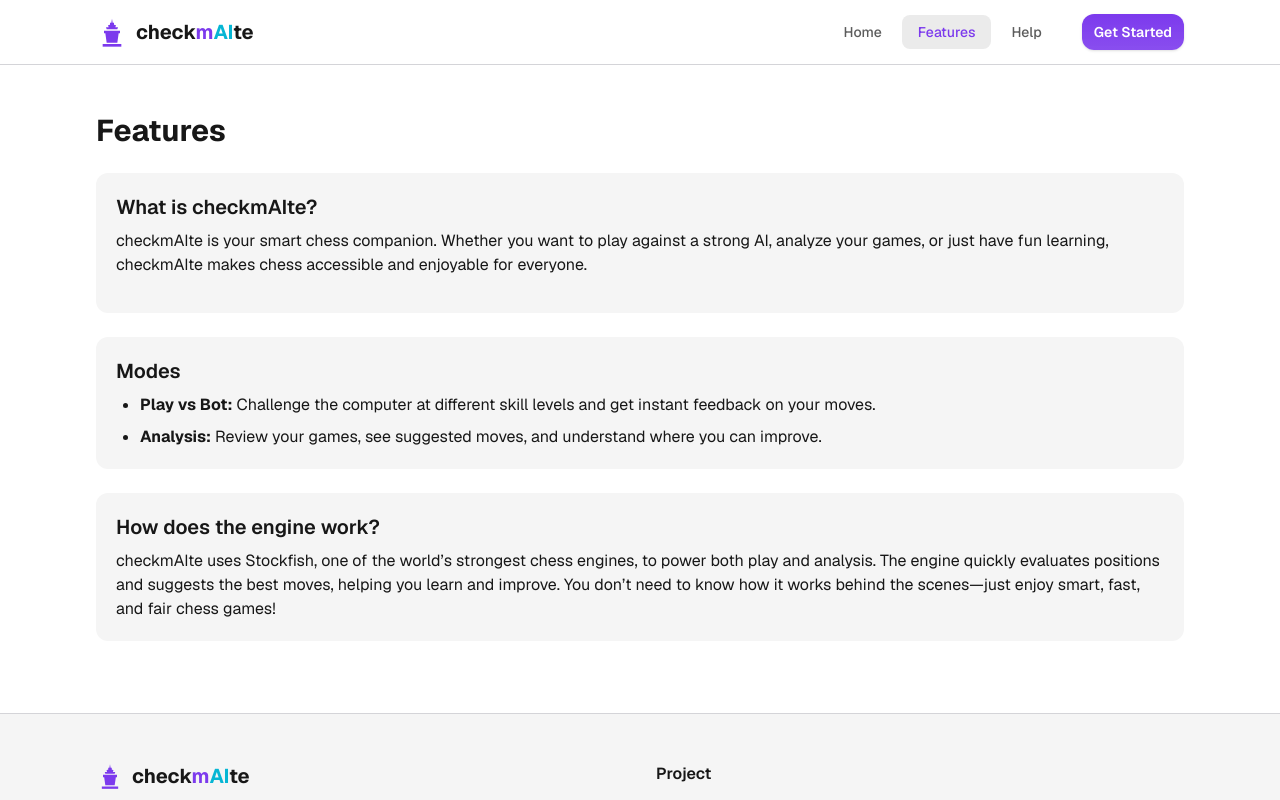
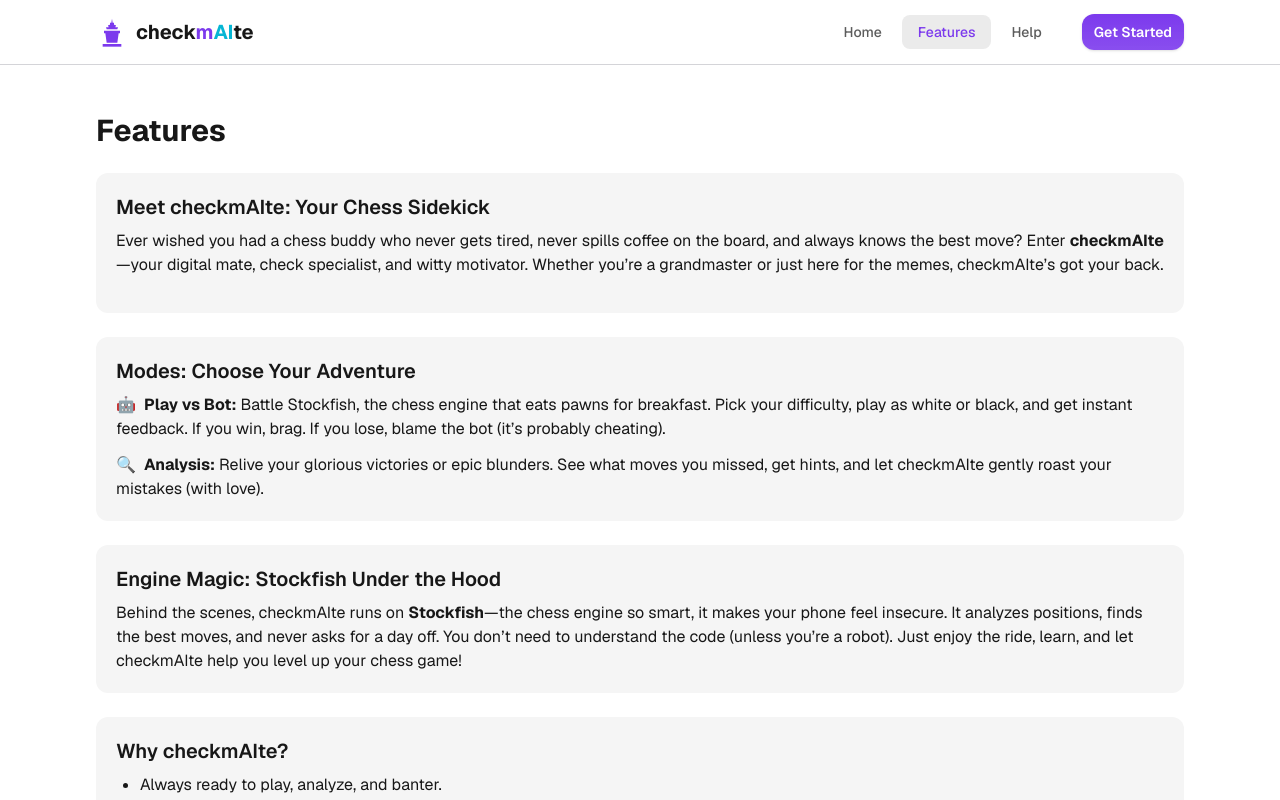
Before and after one commit to Svetliox/checkmAIte, a Next.js app: page /features in a window 1280 px wide. Shown: the top 800 px of the page. Built offline with nearby package versions, Linux system fonts and the light colour scheme.

Commit message:
Refactoring of UI

```diff
--- a/src/app/features/page.tsx
+++ b/src/app/features/page.tsx
@@ -6,27 +6,44 @@
       <h1 className="text-3xl font-bold mb-6">Features</h1>
       <Card className="mb-6">
         <CardContent>
-          <h2 className="text-xl font-semibold mb-2">What is checkmAIte?</h2>
+          <h2 className="text-xl font-semibold mb-2">Meet checkmAIte: Your Chess Sidekick</h2>
           <p className="mb-4">
-            checkmAIte is your smart chess companion. Whether you want to play against a strong AI, analyze your games, or just have fun learning, checkmAIte makes chess accessible and enjoyable for everyone.
+            Ever wished you had a chess buddy who never gets tired, never spills coffee on the board, and always knows the best move? Enter <strong>checkmAIte</strong>—your digital mate, check specialist, and witty motivator. Whether you’re a grandmaster or just here for the memes, checkmAIte’s got your back.
           </p>
         </CardContent>
       </Card>
       <Card className="mb-6">
         <CardContent>
-          <h2 className="text-xl font-semibold mb-2">Modes</h2>
-          <ul className="list-disc pl-6 space-y-2">
-            <li><strong>Play vs Bot:</strong> Challenge the computer at different skill levels and get instant feedback on your moves.</li>
-            <li><strong>Analysis:</strong> Review your games, see suggested moves, and understand where you can improve.</li>
+          <h2 className="text-xl font-semibold mb-2">Modes: Choose Your Adventure</h2>
+          <ul className="list-none pl-0 space-y-3">
+            <li>
+              <span className="inline-block mr-2">🤖</span>
+              <strong>Play vs Bot:</strong> Battle Stockfish, the chess engine that eats pawns for breakfast. Pick your difficulty, play as white or black, and get instant feedback. If you win, brag. If you lose, blame the bot (it’s probably cheating).
+            </li>
+            <li>
+              <span className="inline-block mr-2">🔍</span>
+              <strong>Analysis:</strong> Relive your glorious victories or epic blunders. See what moves you missed, get hints, and let checkmAIte gently roast your mistakes (with love).
+            </li>
           </ul>
         </CardContent>
       </Card>
       <Card className="mb-6">
         <CardContent>
-          <h2 className="text-xl font-semibold mb-2">How does the engine work?</h2>
+          <h2 className="text-xl font-semibold mb-2">Engine Magic: Stockfish Under the Hood</h2>
           <p>
-            checkmAIte uses Stockfish, one of the world’s strongest chess engines, to power both play and analysis. The engine quickly evaluates positions and suggests the best moves, helping you learn and improve. You don’t need to know how it works behind the scenes—just enjoy smart, fast, and fair chess games!
+            Behind the scenes, checkmAIte runs on <strong>Stockfish</strong>—the chess engine so smart, it makes your phone feel insecure. It analyzes positions, finds the best moves, and never asks for a day off. You don’t need to understand the code (unless you’re a robot). Just enjoy the ride, learn, and let checkmAIte help you level up your chess game!
           </p>
+        </CardContent>
+      </Card>
+      <Card className="mb-6">
+        <CardContent>
+          <h2 className="text-xl font-semibold mb-2">Why checkmAIte?</h2>
+          <ul className="list-disc pl-6 space-y-2">
+            <li>Always ready to play, analyze, and banter.</li>
+            <li>Helps you spot checks, mates, and missed opportunities.</li>
+            <li>Improves your chess skills (and your sense of humor).</li>
+            <li>Doesn’t judge your opening choices. Much.</li>
+          </ul>
         </CardContent>
       </Card>
     </Container>
--- a/src/app/play/PlayPageContent.tsx
+++ b/src/app/play/PlayPageContent.tsx
@@ -259,17 +259,26 @@
   return (
     <Card variant="bordered">
       <CardContent className="p-4">
-        <h3 className="text-sm font-medium text-foreground/80 uppercase tracking-wide mb-3">
-          Moves
+        <h3 className="text-base font-semibold text-foreground/90 tracking-wide mb-2">
+          <span className="inline-block align-middle mr-2">♟️</span>Moves
         </h3>
-        <div className="max-h-48 overflow-y-auto space-y-1">
-          {movePairs.map((pair) => (
-            <div key={pair.number} className="flex text-sm font-mono">
-              <span className="w-8 text-foreground/50">{pair.number}.</span>
-              <span className="w-16">{pair.white || ''}</span>
-              <span className="w-16 text-foreground/80">{pair.black || ''}</span>
-            </div>
-          ))}
+        <div className="rounded-lg bg-surface-2/60 border border-border-default px-2 py-2 shadow-inner">
+          <div className="flex text-xs font-semibold mb-2 pl-8 pr-2">
+            <span className="w-16 text-left text-foreground/60">White</span>
+            <span className="w-16 text-left text-foreground/60">Black</span>
+          </div>
+          <div className="max-h-48 overflow-y-auto divide-y divide-border-default">
+            {movePairs.map((pair) => (
+              <div
+                key={pair.number}
+                className="flex text-[15px] font-mono items-center py-1 hover:bg-surface-1/60 rounded transition-colors"
+              >
+                <span className="w-8 text-foreground/40 text-right pr-1">{pair.number}.</span>
+                <span className="w-16 text-left text-accent-primary font-medium">{pair.white || ''}</span>
+                <span className="w-16 text-left text-accent-secondary font-medium">{pair.black || ''}</span>
+              </div>
+            ))}
+          </div>
         </div>
       </CardContent>
     </Card>
--- a/src/components/home/HeroSection.tsx
+++ b/src/components/home/HeroSection.tsx
@@ -45,27 +45,7 @@
               </Link>
             </div>
 
-            {/* Stats */}
-            <div className="mt-12 grid grid-cols-3 gap-8 border-t border-border-default pt-8">
-              <div>
-                <div className="text-2xl sm:text-3xl font-bold text-accent-primary">
-                  10M+
-                </div>
-                <div className="text-sm text-foreground/60">Games Analyzed</div>
-              </div>
-              <div>
-                <div className="text-2xl sm:text-3xl font-bold text-accent-secondary">
-                  50K+
-                </div>
-                <div className="text-sm text-foreground/60">Active Players</div>
-              </div>
-              <div>
-                <div className="text-2xl sm:text-3xl font-bold text-accent-success">
-                  99%
-                </div>
-                <div className="text-sm text-foreground/60">Accuracy</div>
-              </div>
-            </div>
+            {/* Stats removed as requested */}
           </div>
 
           {/* Hero illustration - Chess board preview */}
```
